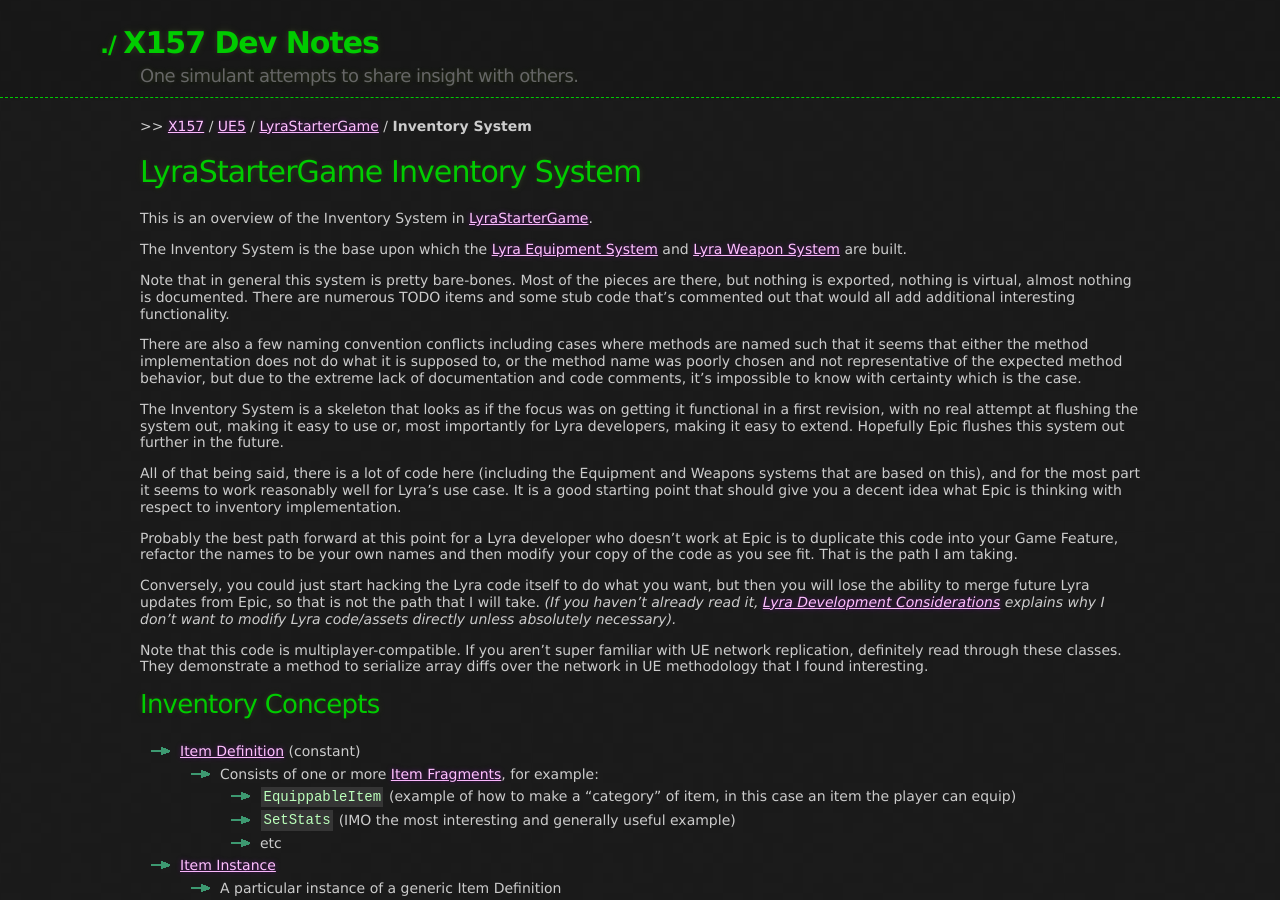
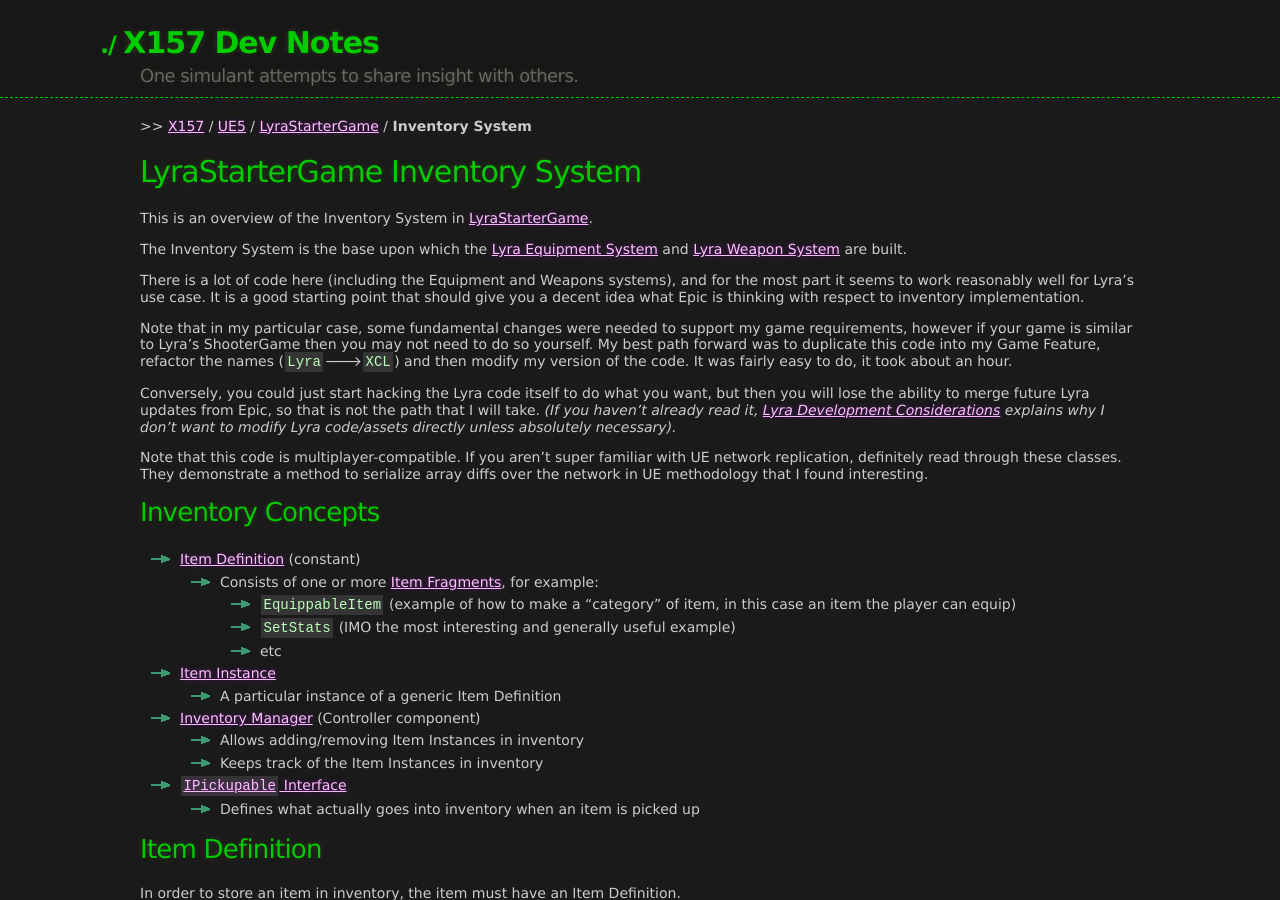
Before and after one commit to x157/x157.github.io, a Jekyll site: the page built from UE5/LyraStarterGame/Inventory/index.md, in a window 1280 px wide and 900 px high. Built offline with Jekyll 4.4.1, drawn with Linux system fonts in a browser that asks for light colours.

Commit message:
Improve tone

```diff
--- a/UE5/LyraStarterGame/Inventory/index.md
+++ b/UE5/LyraStarterGame/Inventory/index.md
@@ -14,30 +14,16 @@
 [Lyra Equipment System](/UE5/LyraStarterGame/Equipment/) and
 [Lyra Weapon System](/UE5/LyraStarterGame/Weapons/) are built.
 
-Note that in general this system is pretty bare-bones.  Most of the pieces are there,
-but nothing is exported, nothing is virtual, almost nothing is documented.  There are
-numerous TODO items and some stub code that's commented out that would all add additional
-interesting functionality.
-
-There are also a few naming convention conflicts including cases where
-methods are named such that it seems that either the method implementation does not
-do what it is supposed to, or the method name was poorly chosen and not representative
-of the expected method behavior, but due to the extreme lack of documentation and code
-comments, it's impossible to know with certainty which is the case.
-
-The Inventory System is a skeleton that looks as if the focus was on getting it functional
-in a first revision, with no real attempt at flushing the system out, making it easy to use
-or, most importantly for Lyra developers, making it easy to extend.
-Hopefully Epic flushes this system out further in the future.
-
-All of that being said, there is a lot of code here (including the Equipment and Weapons systems that
-are based on this), and for the most part it seems to work reasonably well for Lyra's
+There is a lot of code here (including the Equipment and Weapons systems),
+and for the most part it seems to work reasonably well for Lyra's
 use case.  It is a good starting point that should give you a decent idea what Epic is thinking
 with respect to inventory implementation.
 
-Probably the best path forward at this point for a Lyra developer who doesn't work at Epic
-is to duplicate this code into your Game Feature, refactor the names to be your own
-names and then modify your copy of the code as you see fit.  That is the path I am taking.
+Note that in my particular case, some fundamental changes were needed to support my game
+requirements, however if your game is similar to Lyra's ShooterGame then you may not need
+to do so yourself. My best path forward was to duplicate this code into my Game Feature,
+refactor the names (`Lyra`🡒`XCL`) and then modify my version of the code.
+It was fairly easy to do, it took about an hour.
 
 Conversely, you could just start hacking the Lyra code itself to do what you want, but then
 you will lose the ability to merge future Lyra updates from Epic, so that
```
